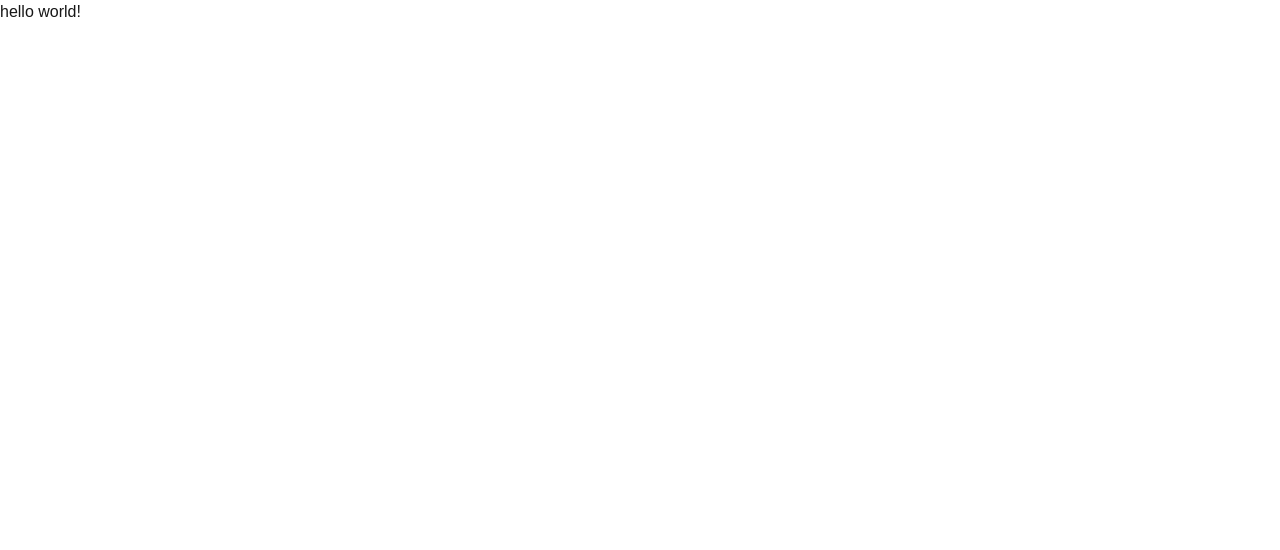
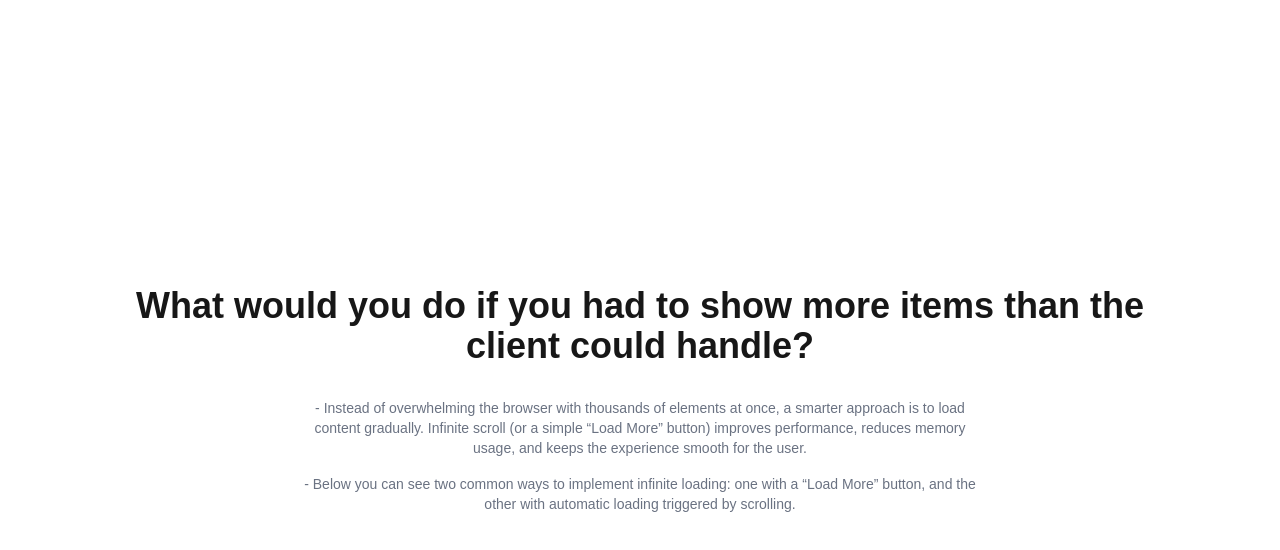
Before and after one commit to berdemozdemir/infinite-scroll-with-tanstack-query, a Next.js app: page / in a window 1280 px wide. Shown: the top 550 px of the page. Built offline with nearby package versions, Linux system fonts and the light colour scheme.

Commit message:
feat: update Home component to display infinite scroll explanation

```diff
--- a/app/page.tsx
+++ b/app/page.tsx
@@ -1,3 +1,23 @@
 export default function Home() {
-  return <div>hello world!</div>;
+  return (
+    <div className="flex min-h-screen flex-col items-center justify-center p-24">
+      <h1 className="text-4xl font-bold text-center mb-8">
+        What would you do if you had to show more items than the client could
+        handle?
+      </h1>
+
+      <p className="text-center text-sm max-w-2xl text-gray-500 mb-4">
+        - Instead of overwhelming the browser with thousands of elements at
+        once, a smarter approach is to load content gradually. Infinite scroll
+        (or a simple “Load More” button) improves performance, reduces memory
+        usage, and keeps the experience smooth for the user.
+      </p>
+
+      <p className="text-center text-sm max-w-2xl text-gray-500">
+        - Below you can see two common ways to implement infinite loading: one
+        with a “Load More” button, and the other with automatic loading
+        triggered by scrolling.
+      </p>
+    </div>
+  );
 }
```
